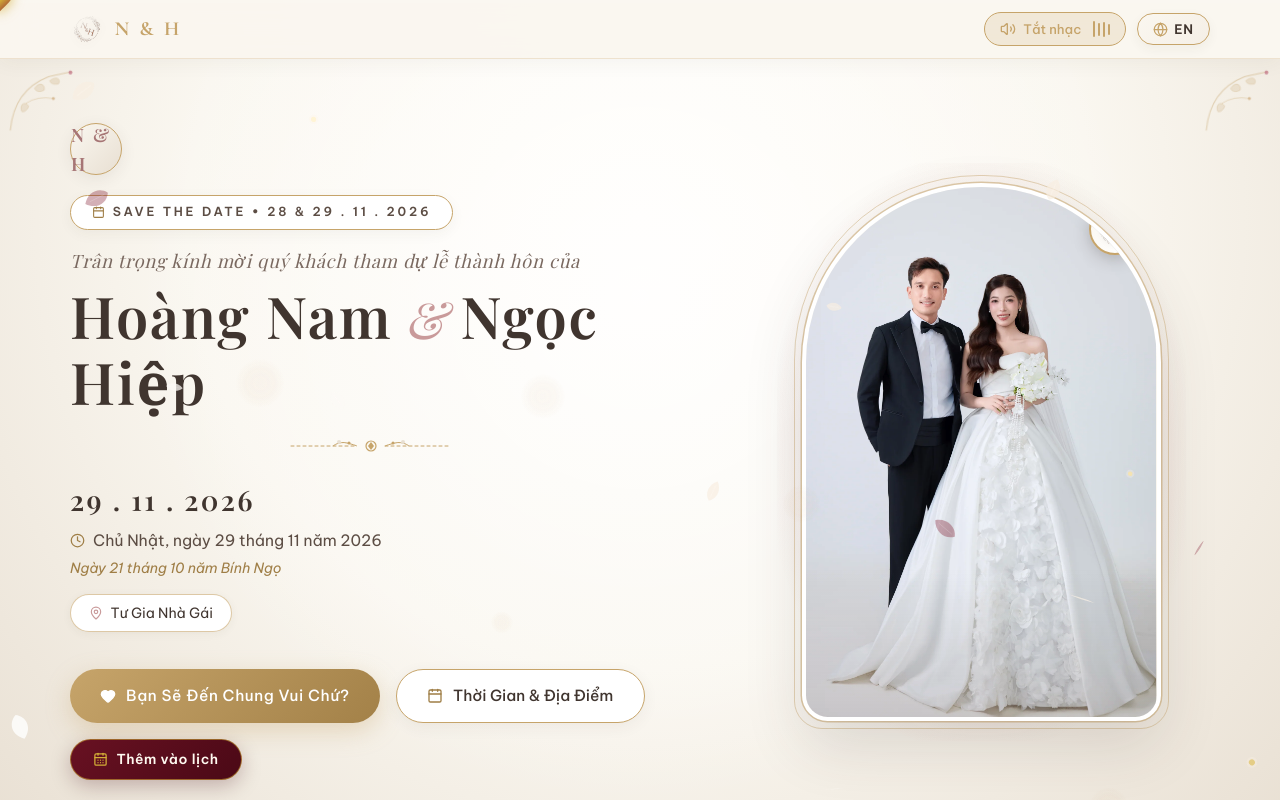
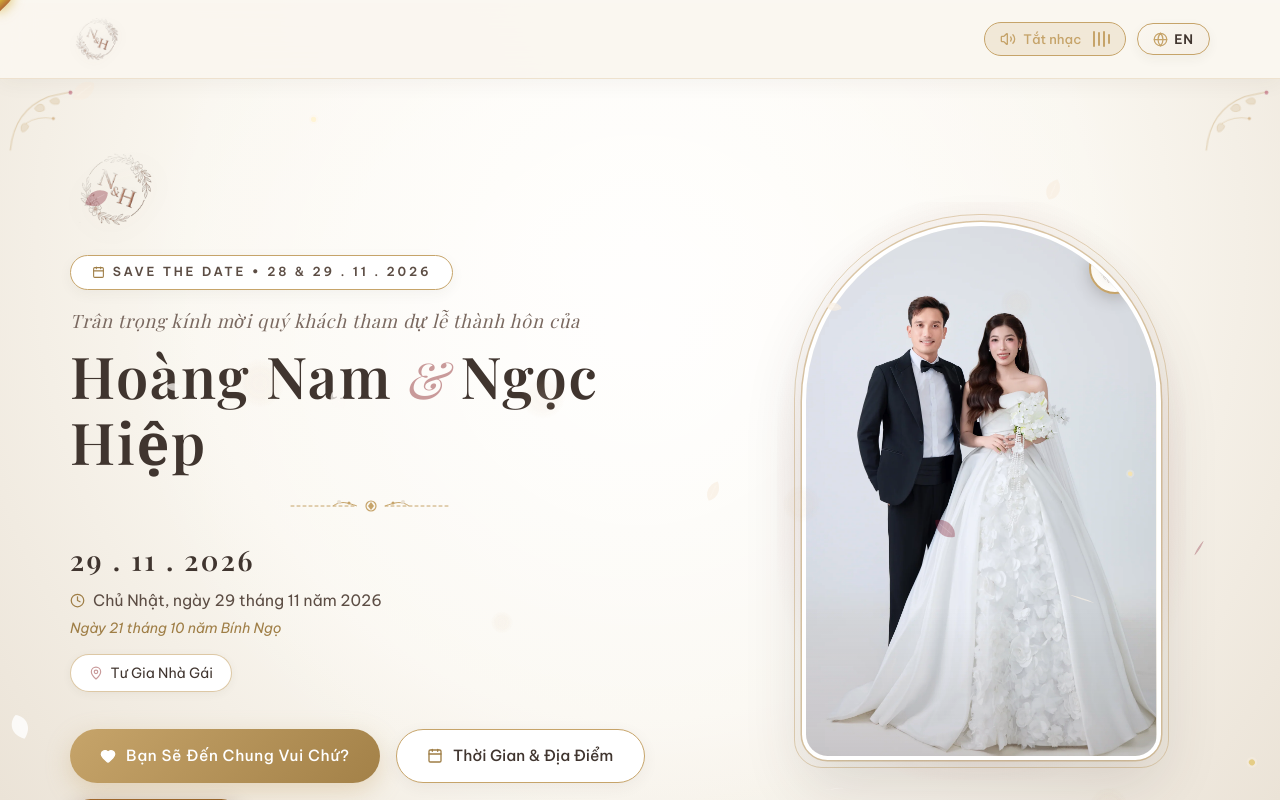
Before and after one commit to Hoang01012005/thiepcuoi, a React (Vite) app: page / in a window 1280 px wide. Both pictures are taken after a click on the button "Bỏ qua hiệu ứng". Shown: the top 800 px of the page. Built offline with nearby package versions, Linux system fonts and the light colour scheme; a web font is replaced by a local one.

Commit message:
feat: enlarge official floral logo and remove all obsolete redundant text logos

```diff
--- a/src/components/closing/ClosingSection.tsx
+++ b/src/components/closing/ClosingSection.tsx
@@ -141,13 +141,13 @@ export const ClosingSection: React.FC<ClosingSectionProps> = ({ lang }) => {
           <div style={{ display: 'flex', justifyContent: 'center', marginBottom: '1.25rem' }}>
             <div
               style={{
-                width: 'clamp(96px, 18vw, 120px)',
-                height: 'clamp(96px, 18vw, 120px)',
+                width: 'clamp(120px, 22vw, 150px)',
+                height: 'clamp(120px, 22vw, 150px)',
                 borderRadius: '50%',
                 background: 'linear-gradient(135deg, #FAF7F0 0%, #FFFFFF 100%)',
-                border: '1.5px solid rgba(198, 164, 106, 0.45)',
-                padding: '8px',
-                boxShadow: '0 8px 24px rgba(64, 53, 47, 0.08)',
+                border: '2px solid rgba(198, 164, 106, 0.5)',
+                padding: '10px',
+                boxShadow: '0 10px 30px rgba(64, 53, 47, 0.12)',
                 display: 'flex',
                 alignItems: 'center',
                 justifyContent: 'center',
--- a/src/components/envelope/EnvelopeCover.tsx
+++ b/src/components/envelope/EnvelopeCover.tsx
@@ -242,19 +242,18 @@ export const EnvelopeCover: React.FC<EnvelopeCoverProps> = ({ lang, onStartOpen,
               }}
             />
 
-            {/* Monogram Seal Heading */}
-            <div
-              className="gold-foil-text"
-              style={{
-                fontFamily: 'var(--font-display)',
-                fontSize: 'clamp(1.6rem, 3.8vw, 2.1rem)',
-                fontWeight: 700,
-                letterSpacing: '0.2em',
-                lineHeight: 1,
-                marginBottom: '0.35rem',
-              }}
-            >
-              {weddingConfig.couple.monogram}
+            {/* Official Floral Monogram Logo on Slide Card */}
+            <div style={{ display: 'flex', justifyContent: 'center', marginBottom: '0.65rem' }}>
+              <img
+                src={weddingConfig.couple.logo.src}
+                alt={weddingConfig.couple.logo.alt}
+                style={{
+                  width: 'clamp(68px, 12vw, 84px)',
+                  height: 'clamp(68px, 12vw, 84px)',
+                  objectFit: 'contain',
+                  filter: 'drop-shadow(0 2px 6px rgba(64, 53, 47, 0.16))',
+                }}
+              />
             </div>
 
             <p
@@ -548,10 +547,10 @@ export const EnvelopeCover: React.FC<EnvelopeCoverProps> = ({ lang, onStartOpen,
                   src={weddingConfig.couple.logo.src}
                   alt={weddingConfig.couple.logo.alt}
                   style={{
-                    width: 'clamp(56px, 11vw, 70px)',
-                    height: 'clamp(56px, 11vw, 70px)',
+                    width: 'clamp(70px, 14vw, 86px)',
+                    height: 'clamp(70px, 14vw, 86px)',
                     objectFit: 'contain',
-                    filter: 'drop-shadow(0 2px 4px rgba(64, 53, 47, 0.45))',
+                    filter: 'drop-shadow(0 2px 5px rgba(64, 53, 47, 0.5))',
                     userSelect: 'none',
                     pointerEvents: 'none',
                   }}
--- a/src/components/hero/HeroSection.tsx
+++ b/src/components/hero/HeroSection.tsx
@@ -366,32 +366,23 @@ export const HeroSection: React.FC<HeroSectionProps> = ({ lang }) => {
       <div className="hero-desktop-view" style={{ position: 'relative', zIndex: 1 }}>
         {/* Left Column: Typography & Invitation Details */}
         <div style={{ textAlign: 'left', paddingRight: '1rem' }}>
-          {/* Monogram Seal */}
+          {/* Official Floral Monogram Logo */}
           <div
+            className="reveal-init is-revealed stagger-1"
             style={{
-              display: 'inline-flex',
-              alignItems: 'center',
-              justifyContent: 'center',
-              width: '52px',
-              height: '52px',
-              borderRadius: '50%',
-              background: 'linear-gradient(135deg, #FAF7F0 0%, #E8DFD2 100%)',
-              border: '1.5px solid #C6A46A',
-              boxShadow: '0 4px 16px rgba(64, 53, 47, 0.08)',
               marginBottom: '1.25rem',
             }}
           >
-            <span
+            <img
+              src={weddingConfig.couple.logo.src}
+              alt={weddingConfig.couple.logo.alt}
               style={{
-                fontFamily: 'var(--font-serif)',
-                fontSize: '1.15rem',
-                fontWeight: 600,
-                letterSpacing: '0.12em',
-                color: '#A67575',
+                width: 'clamp(76px, 8vw, 92px)',
+                height: 'clamp(76px, 8vw, 92px)',
+                objectFit: 'contain',
+                filter: 'drop-shadow(0 4px 14px rgba(64, 53, 47, 0.15))',
               }}
-            >
-              {weddingConfig.couple.monogram}
-            </span>
+            />
           </div>
 
           {/* Save The Date Pill */}
--- a/src/components/layout/Navbar.tsx
+++ b/src/components/layout/Navbar.tsx
@@ -41,13 +41,13 @@ export const Navbar: React.FC<NavbarProps> = ({
           justifyContent: 'space-between',
         }}
       >
-        {/* Monogram Brand */}
+        {/* Official Floral Monogram Logo Brand */}
         <a
           href="#hero"
           style={{
             display: 'flex',
             alignItems: 'center',
-            gap: '0.65rem',
+            gap: '0.75rem',
             textDecoration: 'none',
           }}
         >
@@ -55,29 +55,21 @@ export const Navbar: React.FC<NavbarProps> = ({
             src={weddingConfig.couple.logo.src}
             alt={weddingConfig.couple.logo.alt}
             style={{
-              width: '34px',
-              height: '34px',
+              width: 'clamp(46px, 5.5vw, 54px)',
+              height: 'clamp(46px, 5.5vw, 54px)',
               objectFit: 'contain',
-              filter: 'drop-shadow(0 2px 4px rgba(64, 53, 47, 0.15))',
+              filter: 'drop-shadow(0 2px 6px rgba(64, 53, 47, 0.18))',
+              transition: 'transform 0.25s ease',
             }}
+            onMouseEnter={(e) => (e.currentTarget.style.transform = 'scale(1.08)')}
+            onMouseLeave={(e) => (e.currentTarget.style.transform = 'scale(1)')}
           />
           <span
             style={{
-              fontFamily: 'var(--font-display)',
-              fontSize: '1.25rem',
-              fontWeight: 700,
-              letterSpacing: '0.14em',
-              color: 'var(--color-champagne-gold)',
-              lineHeight: 1,
-            }}
-          >
-            {weddingConfig.couple.monogram}
-          </span>
-          <span
-            style={{
               fontFamily: 'var(--font-serif)',
-              fontSize: '0.88rem',
-              letterSpacing: '0.15em',
+              fontSize: '0.92rem',
+              fontWeight: 600,
+              letterSpacing: '0.12em',
               textTransform: 'uppercase',
               color: 'var(--color-deep-brown)',
               display: 'none',
```
